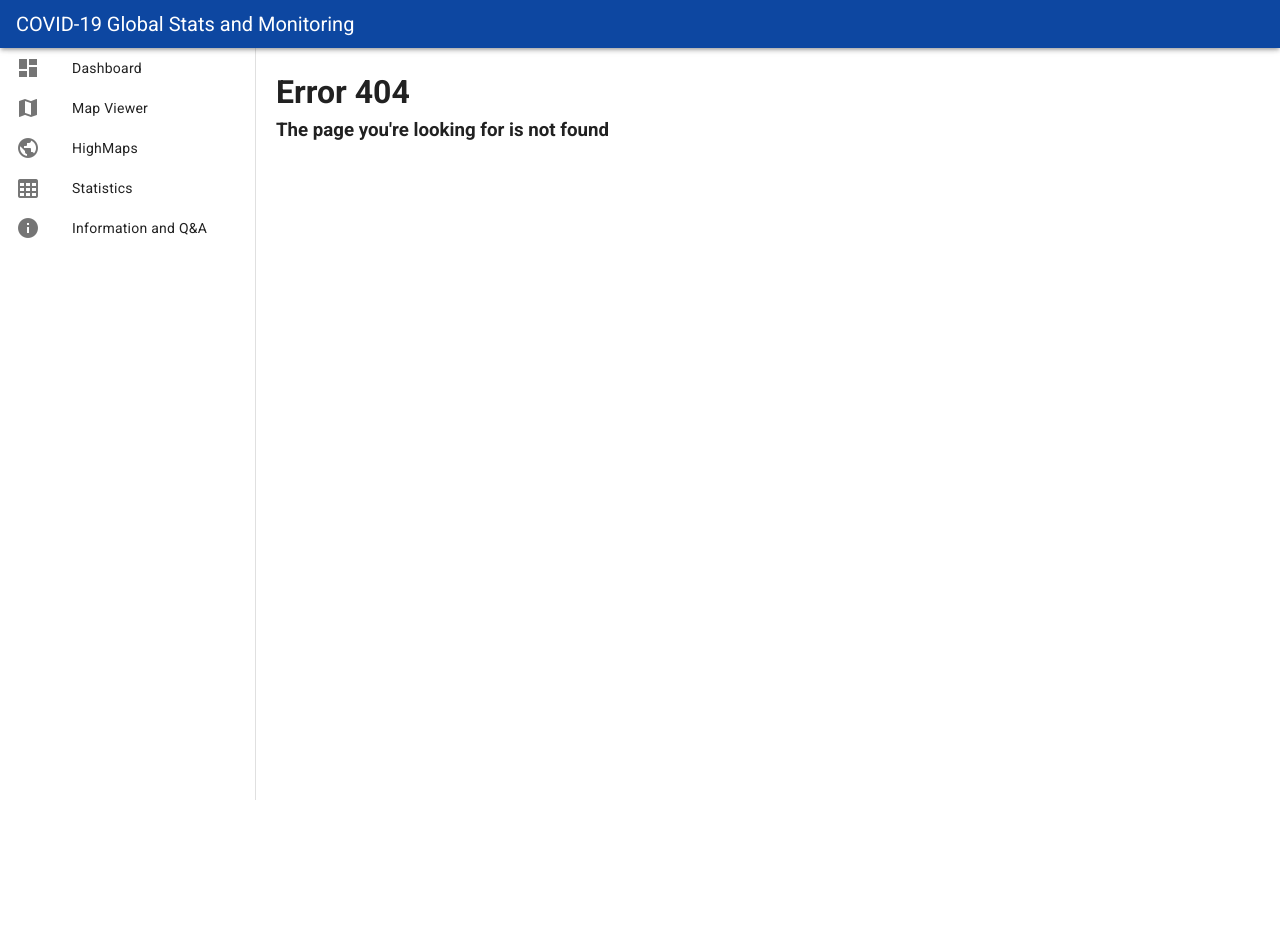
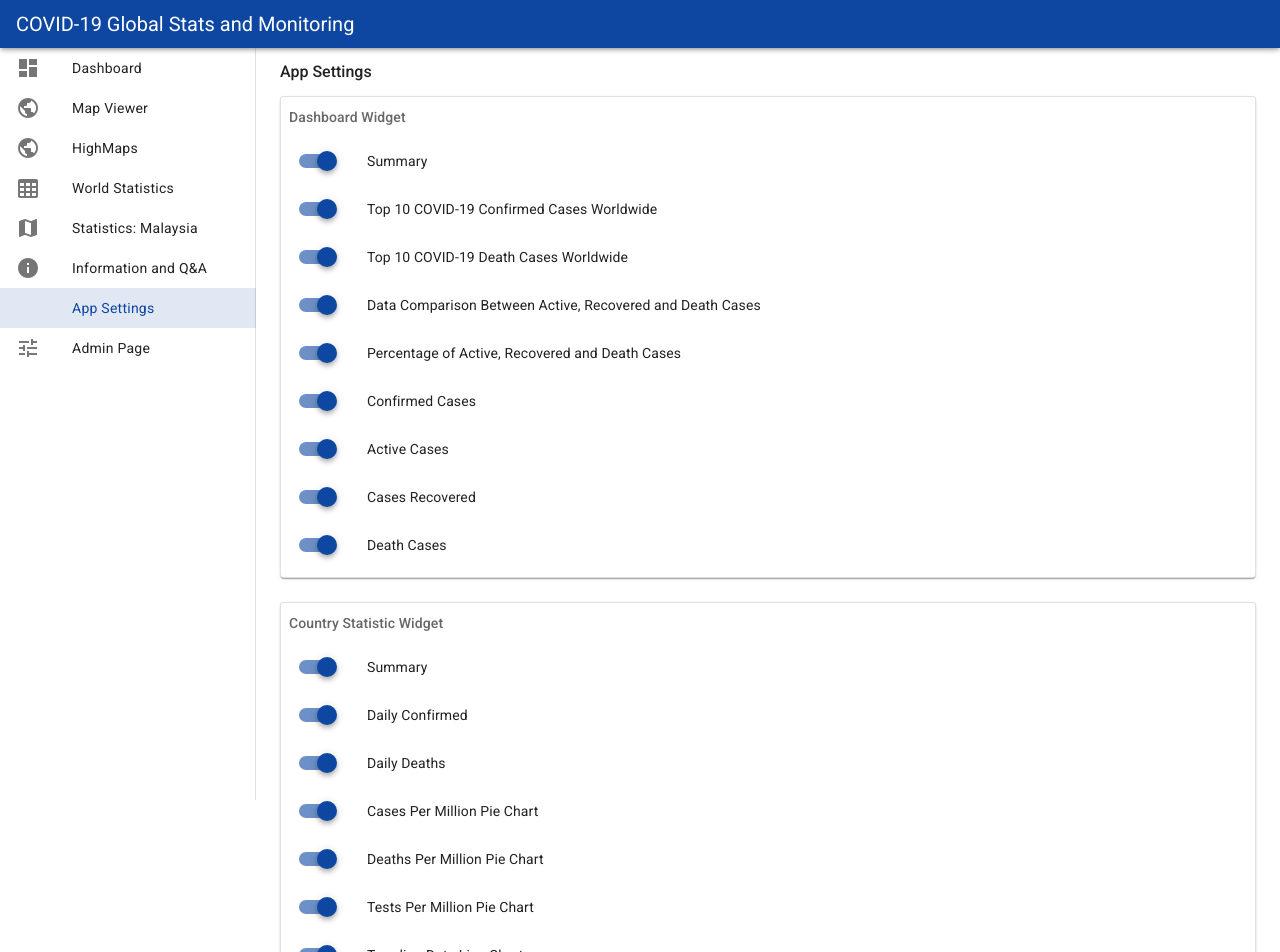
Before and after one commit to anaszakaria/covid19-app, a Vue app: page /settings in a window 1280 px wide. Before the commit this address had no page. Shown: the top 952 px of the page. Before the commit the page ends 800 px from the top, so only its background shows below. Built offline with nearby package versions, Linux system fonts and the light colour scheme; a small style sheet from the web is missing.

Commit message:
Added country statistics on LeftPanel

```diff
--- a/src/components/AppHeader.vue
+++ b/src/components/AppHeader.vue
@@ -62,9 +62,8 @@ export default {
     data() {
         return {
             menuLists: [
-                { tooltipText: 'User Profile', icon: 'mdi-file', url: '/profile' },
                 { tooltipText: 'Admin Page', icon: 'mdi-tune', url: '/admin' },
-                { tooltipText: 'App Settings', icon: 'mdi-settings', url: null }
+                { tooltipText: 'App Settings', icon: 'mdi-cogs', url: null }
             ]
         }
     },
@@ -81,7 +80,7 @@ export default {
             EventBus.$emit('toggleFixedRightPanel')
         },
         appBarAction(url, icon) {
-            if (icon === 'mdi-settings') this.toggleFixedRightPanel()
+            if (icon === 'mdi-cogs') this.toggleFixedRightPanel()
             else this.gotoPage(url)
         }
     },
--- a/src/components/LeftPanel.vue
+++ b/src/components/LeftPanel.vue
@@ -25,12 +25,13 @@ export default {
             leftPanel: true,
             pageList: [
                 { icon: 'mdi-view-dashboard', text: 'Dashboard', url: '/dashboard' },
-                { icon: 'mdi-map', text: 'Map Viewer', url: '/mapviewer' },
+                { icon: 'mdi-earth', text: 'Map Viewer', url: '/mapviewer' },
                 { icon: 'mdi-earth', text: 'HighMaps', url: '/highmaps' },
-                { icon: 'mdi-table-large', text: 'Statistics', url: '/statistics' },
-                { icon: 'mdi-information', text: 'Information and Q&A', url: '/info-qna' }
-                // { icon: 'mdi-timer', text: 'Prediction', url: '/prediction' },
-                // { icon: 'mdi-chart-timeline', text: 'Timeline', url: '/timeline' },
+                { icon: 'mdi-table-large', text: 'World Statistics', url: '/statistics' },
+                { icon: 'mdi-map', text: 'Statistics: Malaysia', url: '/countrystatistics/Malaysia' },
+                { icon: 'mdi-information', text: 'Information and Q&A', url: '/info-qna' },
+                { icon: 'mdi-settings', text: 'App Settings', url: '/settings' },
+                { icon: 'mdi-tune', text: 'Admin Page', url: '/admin' }
             ]
         }
     },
--- a/src/router/index.js
+++ b/src/router/index.js
@@ -29,9 +29,9 @@ const routes = [
         component: () => import('@/views/User/SignUp')
     },
     {
-        path: '/profile',
-        name: 'User Profile',
-        component: () => import('@/views/User/Profile')
+        path: '/settings',
+        name: 'App Settings',
+        component: () => import('@/views/Settings')
         // beforeEnter: AuthGuard
     },
     {
@@ -63,7 +63,7 @@ const routes = [
         component: () => import('@/views/Stats/Statistics.vue')
     },
     {
-        path: '/statistics/:country',
+        path: '/countrystatistics/:country',
         name: 'CountryStatistics',
         component: () => import('@/views/Stats/CountryStatistics.vue')
     },
--- /dev/null
+++ b/src/views/Settings.vue
@@ -0,0 +1,58 @@
+<template>
+    <v-container fluid>
+        <h4 class="font-weight-medium ml-3">App Settings</h4>
+        <v-row class="ma-0">
+            <v-col sm="12">
+                <v-card outlined elevation="1">
+                    <WidgetList :widgetSection="'Dashboard Widget'" :widgetList="dashboardWidget"></WidgetList>
+                </v-card>
+            </v-col>
+            <v-col sm="12">
+                <v-card outlined elevation="1">
+                    <WidgetList
+                        :widgetSection="'Country Statistic Widget'"
+                        :widgetList="countryStatisticWidget"
+                    ></WidgetList>
+                </v-card>
+            </v-col>
+        </v-row>
+    </v-container>
+</template>
+
+<script>
+import WidgetList from '@/components/Widgets/WidgetList'
+
+export default {
+    components: {
+        WidgetList
+    },
+    data() {
+        return {
+            dashboardWidget: this.$store.getters.dashboardWidget,
+            countryStatisticWidget: this.$store.getters.countryStatisticWidget
+        }
+    },
+    watch: {
+        dashboardWidget: {
+            handler(value) {
+                this.$store.dispatch('setDashboardWidget', value)
+            },
+            deep: true
+        },
+        countryStatisticWidget: {
+            handler(value) {
+                this.$store.dispatch('setCountryStatisticWidget', value)
+            },
+            deep: true
+        }
+    },
+    created() {},
+    mounted() {}
+}
+</script>
+
+<style lang="scss" scoped>
+.v-label {
+    left: 12px !important;
+}
+</style>
--- a/src/views/Stats/CountryStatistics.vue
+++ b/src/views/Stats/CountryStatistics.vue
@@ -388,6 +388,7 @@ export default {
         }
     },
     created() {
+        this.country = this.$route.params.country
         this.selectedCountry = this.$route.params.country
         this.formattedCountry = this.country === 'South Korea' ? 'S-Korea' : this.country.replace(/ /g, '-')
         this.countryStatisticWidget = this.$store.getters.countryStatisticWidget
--- a/src/views/Stats/Statistics.vue
+++ b/src/views/Stats/Statistics.vue
@@ -63,7 +63,7 @@
                             </v-row>
                         </template>
                         <template v-slot:[`item.name`]="{ item }">
-                            <a @click="gotoPage(`/statistics/${item.name}`)">{{ item.name }}</a>
+                            <a @click="gotoPage(`/countrystatistics/${item.name}`)">{{ item.name }}</a>
                         </template>
                         <template v-slot:[`item.total_cases`]="{ item }">
                             {{ item.total_cases | numberWithCommas }}
@@ -170,7 +170,6 @@ export default {
         lastUpdatedOn() {
             if (this.generatedOn) {
                 const date = new Date(this.generatedOn * 1000)
-                console.log(fromUnixTime(this.generatedOn))
                 return `${date.getDate()}/${date.getMonth() + 1}/${date.getFullYear()}`
             }
             return '.....'
```
